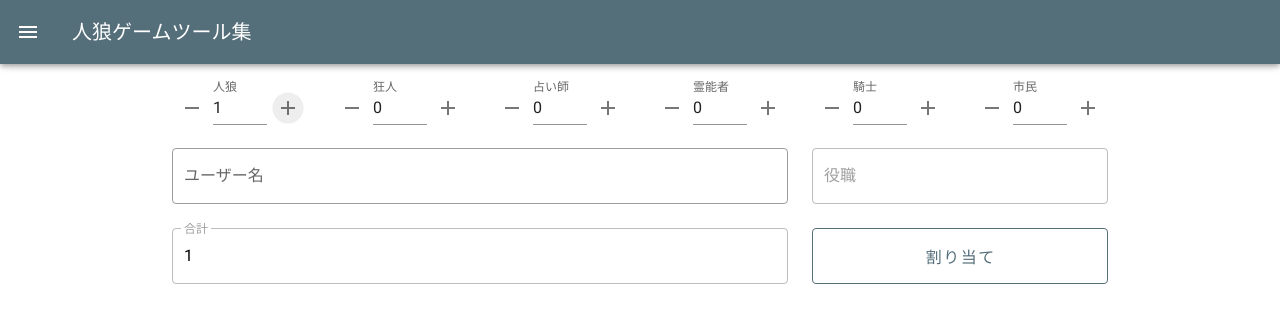
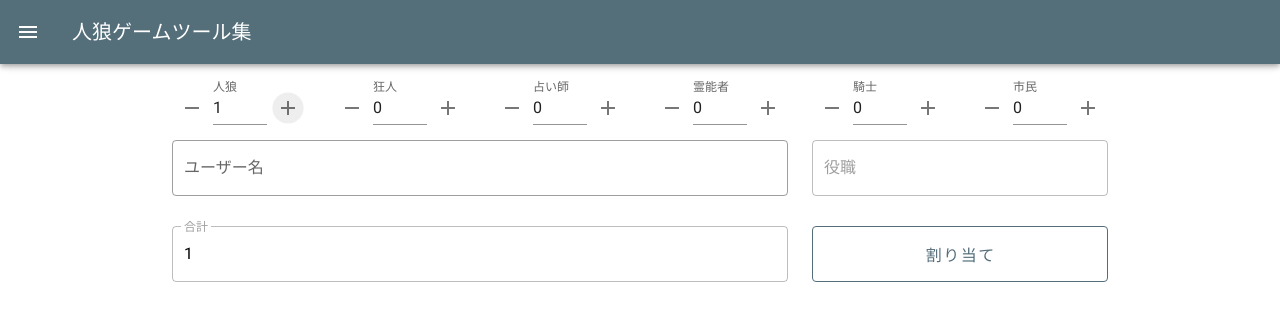
Before and after one commit to y1wtt/Fenrir, a Nuxt app: page / in a window 1280 px wide. Both pictures are taken after a click on the button 287 px from the left and 108 px from the top of the page. Shown: the top 322 px of the page. Built offline with nearby package versions, Linux system fonts and the light colour scheme.

Commit message:
add validation in shuffle

```diff
--- a/components/player.vue
+++ b/components/player.vue
@@ -1,21 +1,19 @@
 <template>
   <v-row align="center" justify="center">
-    <v-col cols="8">
+    <v-col cols="8" class="pb-0 pt-4">
       <v-text-field
         label="ユーザー名"
-        hide-details
-        outlined
         :value="name"
         :v-bind="name"
         :rules="rules.required"
+        outlined
         @input="updatePlayerName"
       />
     </v-col>
-    <v-col cols="4">
+    <v-col cols="4" class="pb-0 pt-4">
       <v-text-field
         label="役職"
         :value="role"
-        hide-details="auto"
         readonly
         outlined
         disabled
--- a/pages/index.vue
+++ b/pages/index.vue
@@ -5,7 +5,9 @@
         <v-row align="center" justify="start">
           <number-input v-for="r in availableRoles" :key="r.name" v-model="r.num" :label="r.name" />
         </v-row>
-        <player v-for="i in players" :key="i.id" v-model="i.name" :role="i.role" />
+        <v-form ref="form">
+          <player v-for="i in players" :key="i.id" v-model="i.name" :role="i.role" />
+        </v-form>
         <v-row justify="end">
           <v-col cols="8">
             <v-text-field label="合計" :value="sum" readonly disabled outlined />
@@ -92,6 +94,8 @@ export default {
   },
   methods: {
     shuffle () {
+      const valid = this.$refs.form.validate()
+      if (!valid) { return }
       const role = []
       this.availableRoles.forEach((element) => {
         for (let i = 0; i < element.num; i++) {
```
